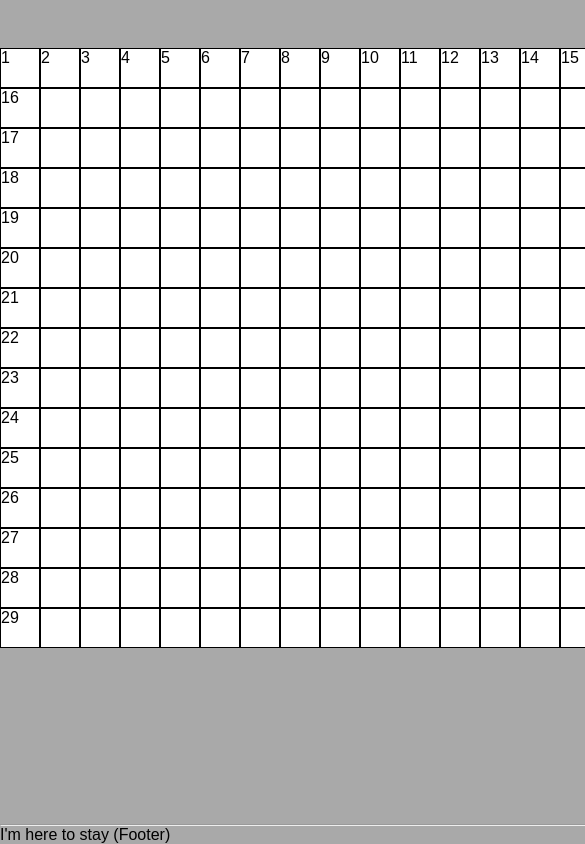
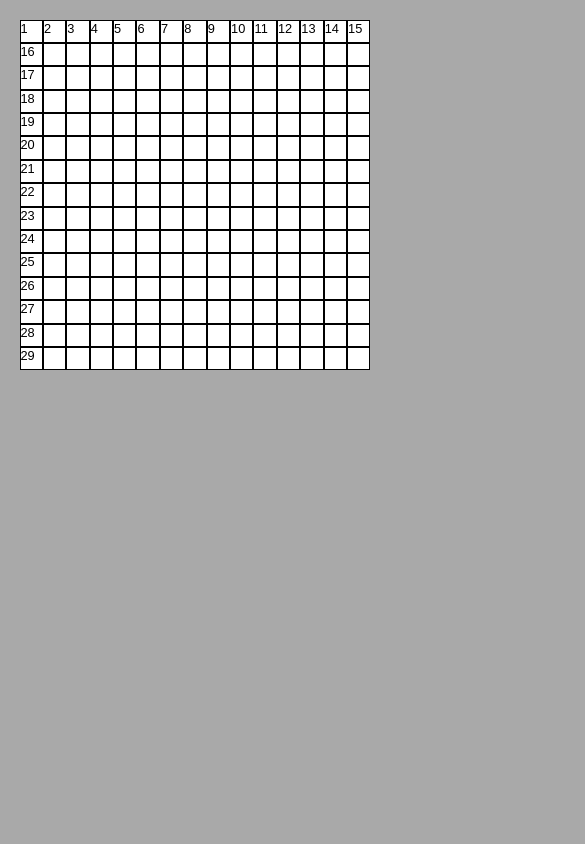
Before and after one commit to jackherizsmith/xword, a Next.js app: page / in a window 390 px wide. Shown: the whole page, 585 px wide, since content can reach past the window. Built offline with nearby package versions, Linux system fonts and the light colour scheme.

Commit message:
mobile responsive

```diff
--- a/components/Crossword.tsx
+++ b/components/Crossword.tsx
@@ -4,11 +4,26 @@ import Square, {Colour} from './Square';
 
 namespace S {
   export const Grid = styled.div`
-    display: flex;
-    margin: 3rem auto;
+    display: grid;
+    font-size: 0.8rem;
+    grid-template-rows: repeat(15, 1fr);
+    margin: 5vw auto;
+    height: 500px;
+    max-height: 90vw;
+    max-width: 90vw;
+    width: 500px;
+    @media (min-width: 420px) {
+      font-size: 1rem;
+    }
+    @media (min-width: 600px) {
+      margin: 3rem auto;
+    }
   `;
 
-  export const Row = styled.div``;
+  export const Row = styled.div`
+    display: grid;
+    grid-template-columns: repeat(15, 1fr);
+  `;
 }
 
 const GRID = 15;
@@ -70,7 +85,7 @@ const Crossword = () => {
     const acrossWords: Word[] = across.flatMap((squares, i) => discoverWords(squares, 'across', i));
     let order = 0;
     const sortedWords = [...acrossWords, ...downWords].sort(
-      (a, b) => a.start.row * GRID + a.start.column - (b.start.row * GRID + b.start.column),
+      (a, b) => a.start.column * GRID + a.start.row - (b.start.column * GRID + b.start.row),
     );
     const orderedWords = sortedWords.map((word, i, arr) => {
       const firstInstance = arr.findIndex(({start: {row: firstRow, column: firstColumn}}) => {
--- a/components/Layout.tsx
+++ b/components/Layout.tsx
@@ -15,7 +15,7 @@ type Props = {
   title?: string;
 };
 
-const Layout = ({children, title = 'This is the default title'}: Props) => (
+const Layout = ({children, title = 'Crossword Builder'}: Props) => (
   <S.Page>
     <Head>
       <title>{title}</title>
@@ -25,10 +25,7 @@ const Layout = ({children, title = 'This is the default title'}: Props) => (
     <nav></nav>
     {children}
     <div />
-    <footer>
-      <hr />
-      <span>I'm here to stay (Footer)</span>
-    </footer>
+    <footer></footer>
   </S.Page>
 );
 
--- a/components/Square.tsx
+++ b/components/Square.tsx
@@ -11,11 +11,10 @@ namespace S {
     background: ${({colour}) => colour};
     border: 0.5px solid black;
     display: flex;
+    height: 100%;
     justify-content: center;
-    height: 40px;
     position: relative;
     text-transform: capitalize;
-    width: 40px;
     ${({order}) =>
       order > 0 &&
       css`
```
